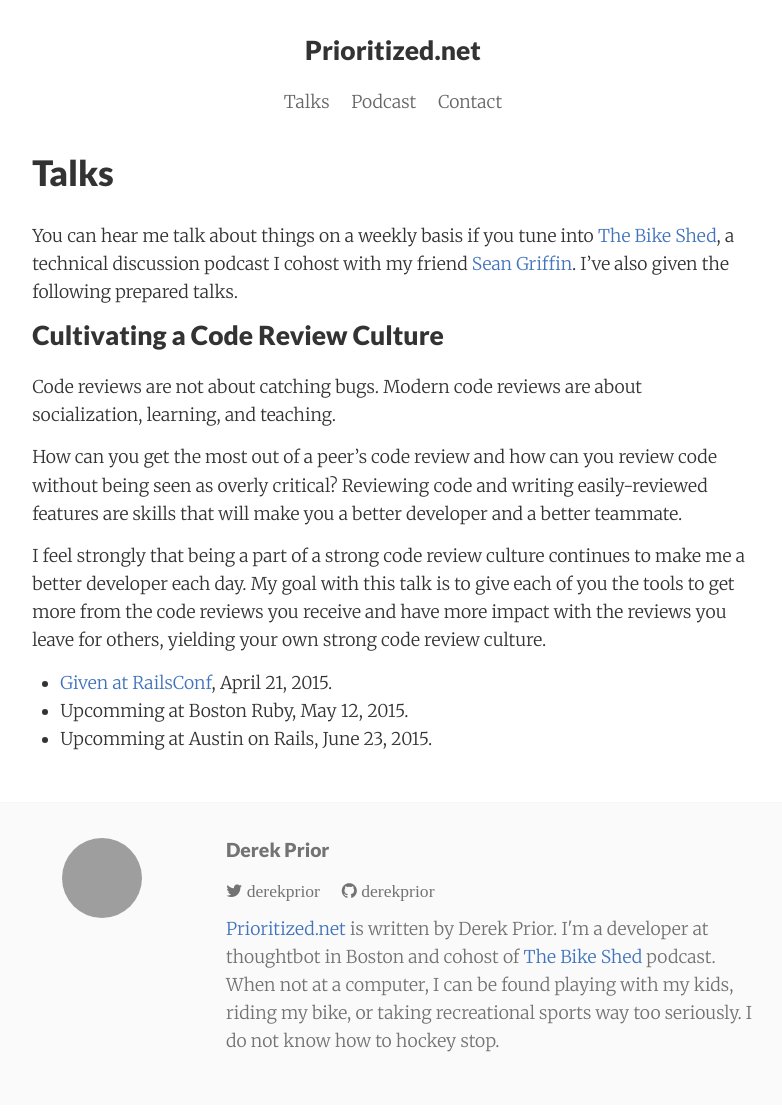
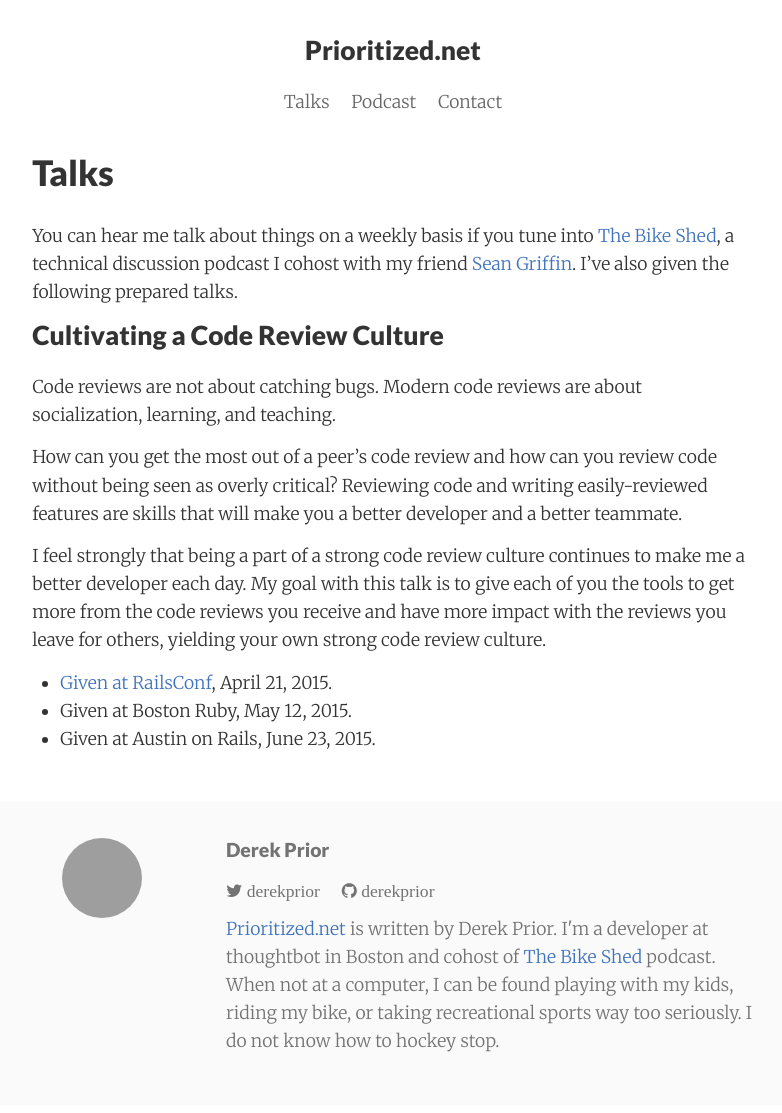
Before and after one commit to derekprior/derekprior.github.io, a Jekyll site: the page built from talks.md, in a window 1280 px wide. Shown: the whole page, without its empty margins (247-1029 px from the left). Built offline with Jekyll 4.4.1, drawn with Linux system fonts in a browser that asks for light colours; nearby versions of some CDN libraries; Markdown is read by kramdown in place of the engine named in the settings; grey boxes are pictures that could not be loaded.

Commit message:
Update talk dates

```diff
--- a/talks.md
+++ b/talks.md
@@ -28,7 +28,7 @@ with the reviews you leave for others, yielding your own strong code review
 culture.
 
 * [Given at RailsConf][railsconf], April 21, 2015.
-* Upcomming at Boston Ruby, May 12, 2015.
-* Upcomming at Austin on Rails, June 23, 2015.
+* Given at Boston Ruby, May 12, 2015.
+* Given at Austin on Rails, June 23, 2015.
 
 [railsconf]: https://www.youtube.com/watch?v=PJjmw9TRB7s
```
